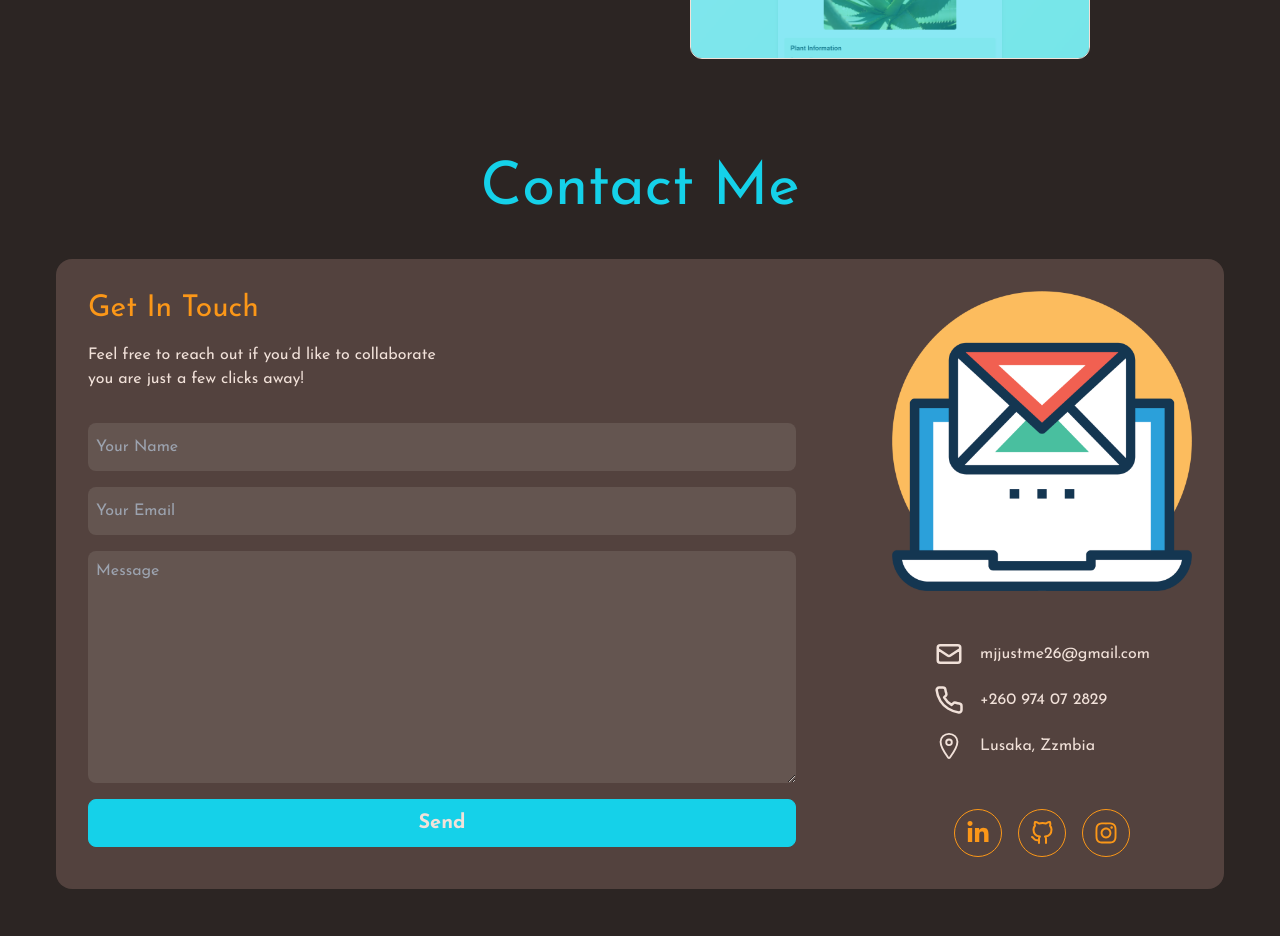
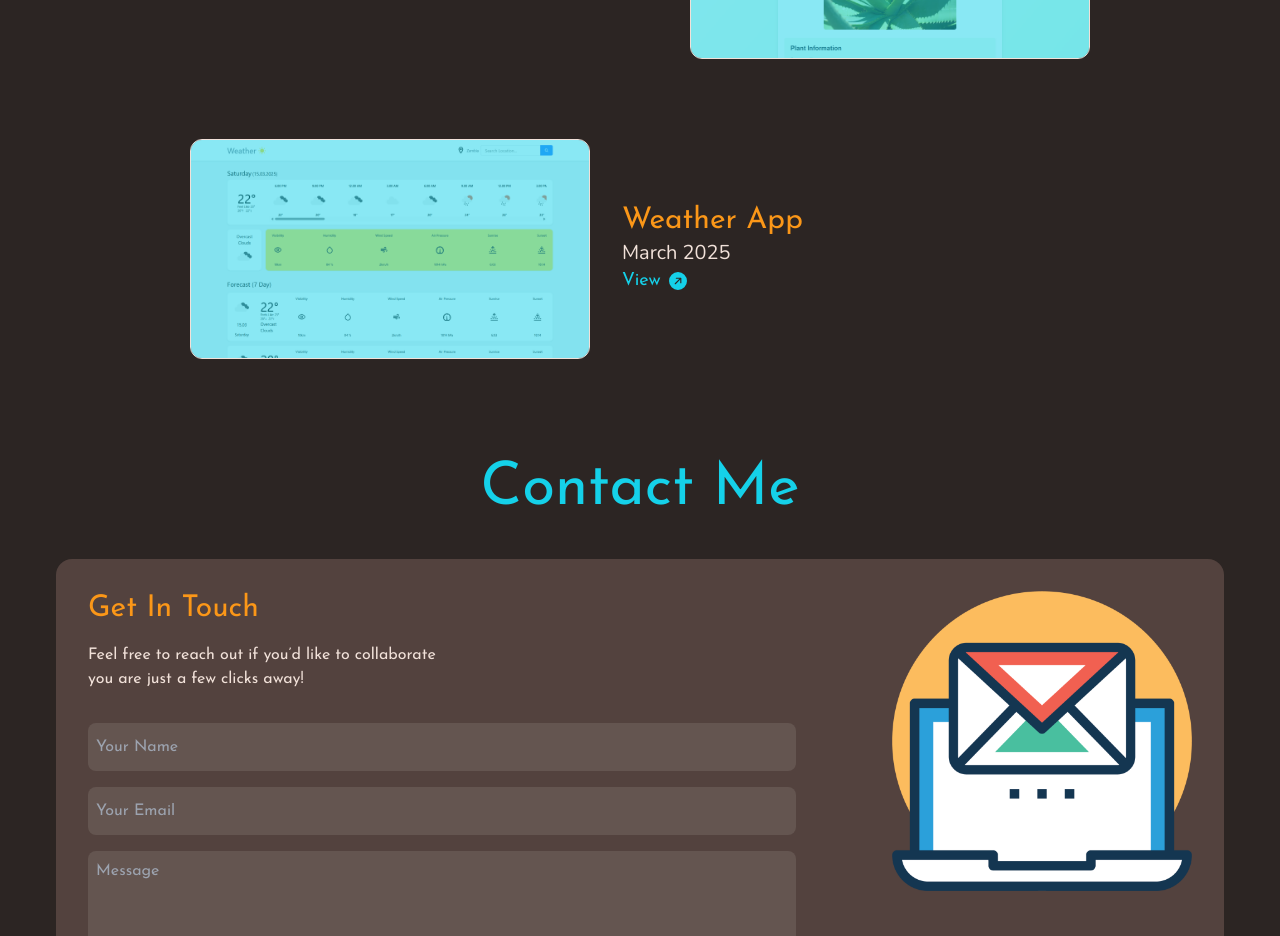
Before and after one commit to mosesjust2016/next-js-portifolio, a React (Vite) app: page / in a window 1280 px wide. Shown: the part 5840-6776 px from the top of the page. Built offline with nearby package versions, Linux system fonts and the light colour scheme.

Commit message:
Weather App

```diff
--- a/src/components/projectsSection/ProjectsMain.jsx
+++ b/src/components/projectsSection/ProjectsMain.jsx
@@ -59,6 +59,13 @@ const projects = [
     align: "left",
     image: "/images/plant.png",
     link: "https://identify-plant-using-geminin-git-de3348-mosesjust2016s-projects.vercel.app/",
+  },,
+  {
+    name: "Weather App",
+    year: "March 2025",
+    align: "March",
+    image: "/images/weather-app.png",
+    link: "https://weather-app-lyart-one-54.vercel.app/",
   },
 
 ];
```
Also changed, not shown: public/images/weather-app.png (added).
